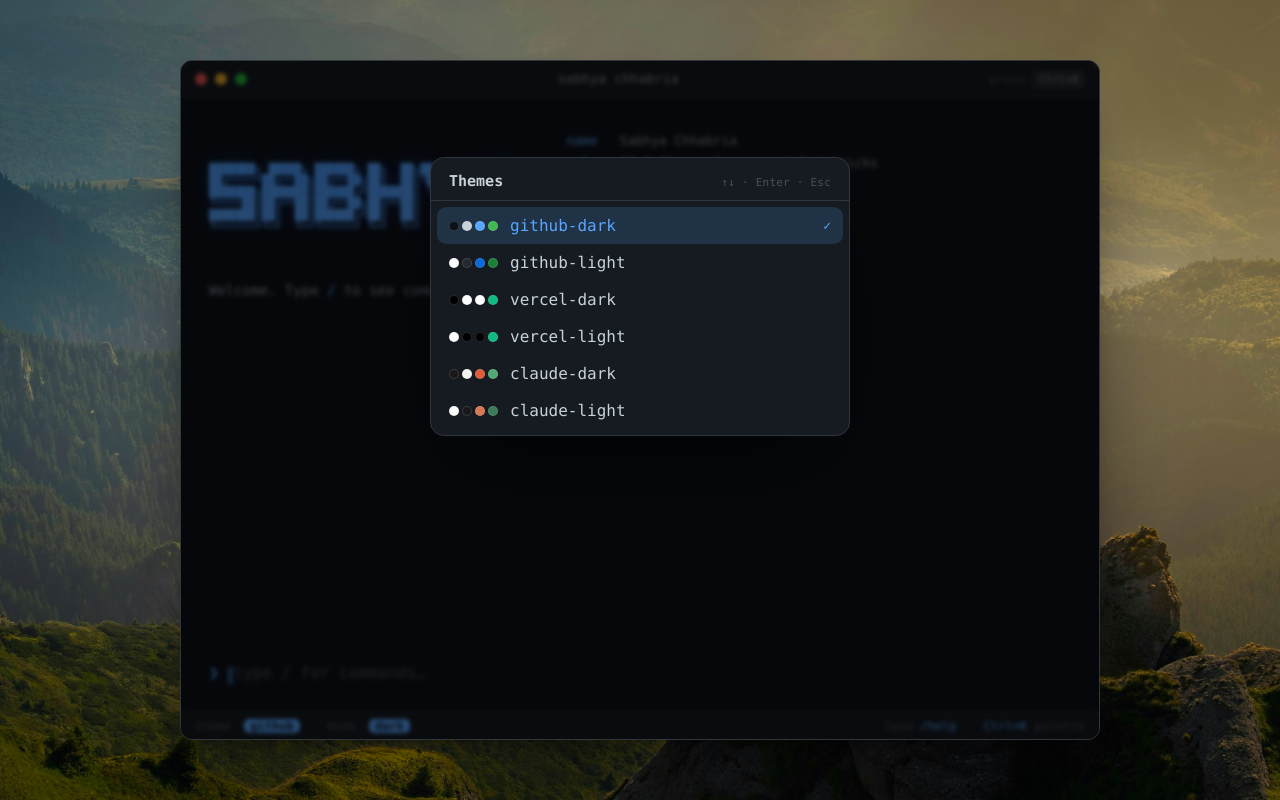
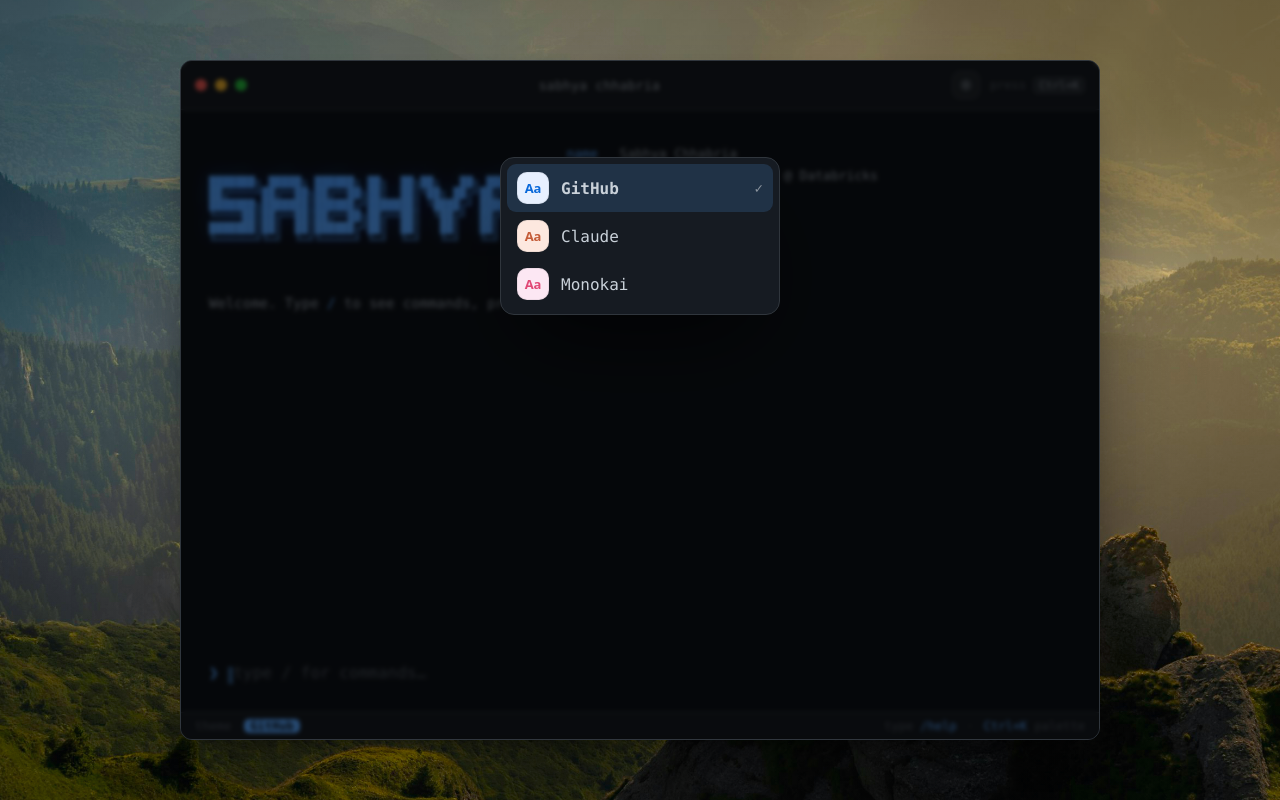
Before and after one commit to SabhyaC26/SabhyaC26.github.io, a React (Vite) app: page / in a window 1280 px wide. Both pictures are taken after a click on the button 221 px from the left and 78 px from the top of the page. Built offline with nearby package versions, Linux system fonts and the light colour scheme.

Commit message:
Simplify themes to GitHub, Claude, and Monokai with a Codex-style picker.
Brand selection is separate from a titlebar light/dark toggle, and the picker uses Aa swatches instead of cycling light/dark pairs.

```diff
--- a/src/styles.css
+++ b/src/styles.css
@@ -248,6 +248,9 @@ body {
 }
 
 .title-hint {
+  display: flex;
+  align-items: center;
+  gap: 10px;
   font-size: 12px;
   color: var(--fg-faint);
   white-space: nowrap;
@@ -260,6 +263,33 @@ body {
   border-radius: 5px;
   padding: 1px 5px;
   font-size: 11px;
+}
+
+.mode-toggle {
+  display: inline-flex;
+  align-items: center;
+  justify-content: center;
+  width: 28px;
+  height: 28px;
+  padding: 0;
+  border: 1px solid var(--border);
+  border-radius: 8px;
+  background: color-mix(in srgb, var(--fg) 5%, transparent);
+  color: var(--fg-muted);
+  cursor: pointer;
+  transition:
+    background 0.12s ease,
+    color 0.12s ease,
+    border-color 0.12s ease;
+}
+.mode-toggle:hover {
+  color: var(--fg);
+  border-color: color-mix(in srgb, var(--accent) 45%, var(--border));
+  background: color-mix(in srgb, var(--accent) 10%, transparent);
+}
+.mode-toggle:focus-visible {
+  outline: 1px solid var(--accent);
+  outline-offset: 1px;
 }
 
 /* ──────────────────────────────── body ──────────────────────────────── */
@@ -911,47 +941,44 @@ button.chip-btn:hover {
 /* ───────────────────────────── theme picker ───────────────────────────── */
 
 .theme-picker {
-  width: min(420px, 92%);
+  width: min(280px, 92%);
 }
-.theme-picker-header {
-  display: flex;
-  align-items: baseline;
-  justify-content: space-between;
-  gap: 12px;
-  padding: 14px 18px 10px;
-  border-bottom: 1px solid var(--border);
-}
-.theme-picker-title {
-  font-size: 15px;
-  color: var(--fg);
-  font-weight: 600;
-}
-.theme-picker-hint {
-  font-size: 11px;
-  color: var(--fg-faint);
-  letter-spacing: 0.02em;
+.theme-picker-list {
+  padding: 6px;
 }
 .theme-picker-item {
   align-items: center;
+  gap: 12px;
+  padding: 8px 10px;
 }
-.theme-swatch {
+.theme-aa {
   display: inline-flex;
-  gap: 3px;
+  align-items: center;
+  justify-content: center;
+  width: 32px;
+  height: 32px;
+  border-radius: 10px;
+  font-size: 13px;
+  font-weight: 700;
+  letter-spacing: -0.02em;
   flex: none;
-}
-.theme-swatch span {
-  width: 10px;
-  height: 10px;
-  border-radius: 999px;
-  border: 1px solid color-mix(in srgb, var(--fg) 18%, transparent);
+  font-family:
+    ui-sans-serif,
+    system-ui,
+    -apple-system,
+    "Segoe UI",
+    sans-serif;
+  box-shadow: inset 0 0 0 1px color-mix(in srgb, #000 6%, transparent);
 }
 .theme-check {
   margin-left: auto;
-  color: var(--accent);
-  font-size: 13px;
+  color: var(--fg-muted);
+  font-size: 14px;
+  font-weight: 600;
 }
 .theme-picker-item.selected .name {
-  color: var(--accent);
+  color: var(--fg);
+  font-weight: 600;
 }
 .theme-picker:focus {
   outline: none;
@@ -963,7 +990,7 @@ button.chip-btn:hover {
   .desktop-wallpaper {
     transform: none;
   }
-  .title-hint {
+  .title-hint-text {
     display: none;
   }
   .body {
--- a/src/terminal/Terminal.tsx
+++ b/src/terminal/Terminal.tsx
@@ -7,9 +7,14 @@ import {
   useState,
 } from "react";
 import type { KeyboardEvent, MouseEvent as ReactMouseEvent, ReactNode } from "react";
-import type { CommandContext, HistoryEntry, ThemeName } from "./types";
+import type { CommandContext, HistoryEntry, ThemeId, ThemeMode, ThemeName } from "./types";
 import { completionNames, findCommand, suggestCommand } from "./commands";
-import { defaultTheme, themeOrder, themeVars, themes } from "./themes";
+import {
+  resolveSavedTheme,
+  themeName,
+  themeVars,
+  themes,
+} from "./themes";
 import { portfolio } from "../content/portfolio";
 import { Desktop } from "../desktop/Desktop";
 import { Window } from "../desktop/Window";
@@ -28,11 +33,52 @@ const isMac =
 const META_LABEL = isMac ? "⌘" : "Ctrl+";
 
 function loadTheme(): ThemeName {
-  const saved = typeof localStorage !== "undefined" ? localStorage.getItem(THEME_KEY) : null;
-  if (saved && (themeOrder as string[]).includes(saved)) {
-    return saved as ThemeName;
-  }
-  return defaultTheme;
+  const saved =
+    typeof localStorage !== "undefined" ? localStorage.getItem(THEME_KEY) : null;
+  return resolveSavedTheme(saved);
+}
+
+function ModeToggle({
+  mode,
+  onToggle,
+}: {
+  mode: ThemeMode;
+  onToggle: () => void;
+}) {
+  const isDark = mode === "dark";
+  return (
+    <button
+      type="button"
+      className="mode-toggle"
+      title={isDark ? "Switch to light mode" : "Switch to dark mode"}
+      aria-label={isDark ? "Switch to light mode" : "Switch to dark mode"}
+      onClick={(e) => {
+        e.stopPropagation();
+        onToggle();
+      }}
+    >
+      {isDark ? (
+        <svg width="14" height="14" viewBox="0 0 24 24" fill="none" aria-hidden>
+          <circle cx="12" cy="12" r="4" stroke="currentColor" strokeWidth="2" />
+          <path
+            d="M12 2v2M12 20v2M4.93 4.93l1.41 1.41M17.66 17.66l1.41 1.41M2 12h2M20 12h2M4.93 19.07l1.41-1.41M17.66 6.34l1.41-1.41"
+            stroke="currentColor"
+            strokeWidth="2"
+            strokeLinecap="round"
+          />
+        </svg>
+      ) : (
+        <svg width="14" height="14" viewBox="0 0 24 24" fill="none" aria-hidden>
+          <path
+            d="M21 14.5A8.5 8.5 0 0 1 9.5 3 7 7 0 1 0 21 14.5Z"
+            stroke="currentColor"
+            strokeWidth="2"
+            strokeLinejoin="round"
+          />
+        </svg>
+      )}
+    </button>
+  );
 }
 
 function UnknownCommand({ name, suggestion }: { name: string; suggestion?: string }) {
@@ -90,6 +136,20 @@ export function Terminal() {
     }
   }, []);
 
+  const applyThemeId = useCallback(
+    (id: ThemeId) => {
+      applyTheme(themeName(id, themes[theme].mode));
+    },
+    [applyTheme, theme],
+  );
+
+  const toggleMode = useCallback(() => {
+    const nextMode: ThemeMode = themes[theme].mode === "dark" ? "light" : "dark";
+    applyTheme(themeName(themes[theme].id, nextMode));
+  }, [applyTheme, theme]);
+
+  const openThemePicker = useCallback(() => setThemePickerOpen(true), []);
+
   const execute = useCallback(
     (line: string) => {
       const raw = line;
@@ -125,6 +185,7 @@ export function Terminal() {
         raw,
         theme,
         setTheme: applyTheme,
+        setThemeId: applyThemeId,
         openThemePicker: () => setThemePickerOpen(true),
         clearHistory,
         runCommand: (next) => execute(next),
@@ -134,7 +195,7 @@ export function Terminal() {
       if (cmd.name === "clear") return; // clearHistory already wiped the screen
       addEntry(raw, result ?? null);
     },
-    [addEntry, applyTheme, clearHistory, theme],
+    [addEntry, applyTheme, applyThemeId, clearHistory, theme],
   );
 
   // Boot sequence (guarded against StrictMode double-invoke).
@@ -283,20 +344,14 @@ export function Terminal() {
     [acIndex, clearHistory, complete, execute, input, showAutocomplete, suggestions],
   );
 
-  const toggleMode = useCallback(() => {
-    const [currentBrand, currentMode] = theme.split("-") as [string, string];
-    const nextMode = currentMode === "dark" ? "light" : "dark";
-    applyTheme(`${currentBrand}-${nextMode}` as ThemeName);
-  }, [applyTheme, theme]);
-
-  const openThemePicker = useCallback(() => setThemePickerOpen(true), []);
-
   const focusInput = useCallback((e: ReactMouseEvent) => {
     const target = e.target as HTMLElement;
     if (target.closest("a, button")) return;
     if (window.getSelection()?.toString()) return;
     inputRef.current?.focus();
   }, []);
+
+  const current = themes[theme];
 
   return (
     <Desktop>
@@ -305,7 +360,10 @@ export function Terminal() {
         title={portfolio.name.toLowerCase()}
         titleTrailing={
           <>
-            press <kbd>{META_LABEL}K</kbd>
+            <ModeToggle mode={current.mode} onToggle={toggleMode} />
+            <span className="title-hint-text">
+              press <kbd>{META_LABEL}K</kbd>
+            </span>
           </>
         }
         traffic={
@@ -372,11 +430,10 @@ export function Terminal() {
         </div>
 
         <StatusBar
-          theme={theme}
+          themeLabel={current.label}
           metaLabel={META_LABEL}
           onOpenPalette={() => setPaletteOpen(true)}
           onOpenThemePicker={openThemePicker}
-          onToggleMode={toggleMode}
         />
 
         {paletteOpen && (
@@ -395,8 +452,8 @@ export function Terminal() {
 
         {themePickerOpen && (
           <ThemePicker
-            current={theme}
-            onSelect={applyTheme}
+            currentId={current.id}
+            onSelect={applyThemeId}
             onClose={() => {
               setThemePickerOpen(false);
               inputRef.current?.focus();
--- a/src/terminal/commands.tsx
+++ b/src/terminal/commands.tsx
@@ -1,7 +1,7 @@
 import { useState } from "react";
-import type { Command, CommandCategory, ThemeName } from "./types";
+import type { Command, CommandCategory, ThemeId } from "./types";
 import { portfolio } from "../content/portfolio";
-import { themeOrder, themes } from "./themes";
+import { themeMeta, themeOrder, themes } from "./themes";
 
 /* ───────────────────────── presentational helpers ───────────────────────── */
 
@@ -205,33 +205,38 @@ export const commands: Command[] = [
         return (
           <div className="out">
             <p className="muted">
-              current theme: <span className="accent">{ctx.theme}</span>
+              current theme:{" "}
+              <span className="accent">{themes[ctx.theme].label}</span>
             </p>
             <div className="stack">
-              {themeOrder.map((t) => (
+              {themeOrder.map((id) => {
+                const t = themeMeta(id);
+                const active = themes[ctx.theme].id === id;
+                return (
                   <button
-                  key={t}
+                    key={id}
                     type="button"
-                  className={`chip chip-btn${t === ctx.theme ? " chip-active" : ""}`}
+                    className={`chip chip-btn${active ? " chip-active" : ""}`}
                     style={{
-                    borderColor: t === ctx.theme ? themes[t].colors.accent : undefined,
-                    color: t === ctx.theme ? themes[t].colors.accent : undefined,
+                      borderColor: active ? t.colors.accent : undefined,
+                      color: active ? t.colors.accent : undefined,
                     }}
-                  onClick={() => ctx.setTheme(t)}
+                    onClick={() => ctx.setThemeId(id)}
                   >
-                  {t}
+                    {t.label}
                   </button>
-              ))}
+                );
+              })}
             </div>
             <p className="faint">click a theme, or use the picker</p>
           </div>
         );
       }
       if ((themeOrder as string[]).includes(name)) {
-        ctx.setTheme(name as ThemeName);
+        ctx.setThemeId(name as ThemeId);
         return (
           <span className="muted">
-            theme → <span className="accent">{name}</span>
+            theme → <span className="accent">{themeMeta(name as ThemeId).label}</span>
           </span>
         );
       }
--- a/src/terminal/components/StatusBar.tsx
+++ b/src/terminal/components/StatusBar.tsx
@@ -1,20 +1,16 @@
 interface StatusBarProps {
-  theme: string;
+  themeLabel: string;
   metaLabel: string;
   onOpenPalette: () => void;
   onOpenThemePicker: () => void;
-  onToggleMode: () => void;
 }
 
 export function StatusBar({
-  theme,
+  themeLabel,
   metaLabel,
   onOpenPalette,
   onOpenThemePicker,
-  onToggleMode,
 }: StatusBarProps) {
-  const [themeName, themeMode] = theme.split("-") as [string, string];
-
   return (
     <div className="statusbar">
       <span
@@ -22,7 +18,7 @@ export function StatusBar({
         role="button"
         tabIndex={0}
         title="Choose theme"
-        aria-label={`Theme ${themeName}. Click to choose a theme.`}
+        aria-label={`Theme ${themeLabel}. Click to choose a theme.`}
         style={{ cursor: "pointer", userSelect: "none" }}
         onMouseDown={(e) => {
           e.preventDefault();
@@ -35,28 +31,7 @@ export function StatusBar({
           }
         }}
       >
-        theme&nbsp;<span className="badge">{themeName}</span>
-      </span>
-      <span className="dim">·</span>
-      <span
-        className="seg"
-        role="button"
-        tabIndex={0}
-        title="Toggle light / dark"
-        aria-label={`Mode ${themeMode}. Click to toggle light or dark.`}
-        style={{ cursor: "pointer", userSelect: "none" }}
-        onMouseDown={(e) => {
-          e.preventDefault();
-          onToggleMode();
-        }}
-        onKeyDown={(e) => {
-          if (e.key === "Enter" || e.key === " ") {
-            e.preventDefault();
-            onToggleMode();
-          }
-        }}
-      >
-        mode&nbsp;<span className="badge">{themeMode}</span>
+        theme&nbsp;<span className="badge">{themeLabel}</span>
       </span>
       <span className="spacer" />
       <span className="dim sm-hide">
--- a/src/terminal/components/ThemePicker.tsx
+++ b/src/terminal/components/ThemePicker.tsx
@@ -1,16 +1,16 @@
 import { useEffect, useRef, useState } from "react";
 import type { KeyboardEvent } from "react";
-import type { ThemeName } from "../types";
-import { themeOrder, themes } from "../themes";
+import type { ThemeId } from "../types";
+import { themeMeta, themeOrder } from "../themes";
 
 interface ThemePickerProps {
-  current: ThemeName;
-  onSelect: (name: ThemeName) => void;
+  currentId: ThemeId;
+  onSelect: (id: ThemeId) => void;
   onClose: () => void;
 }
 
-export function ThemePicker({ current, onSelect, onClose }: ThemePickerProps) {
-  const initial = Math.max(0, themeOrder.indexOf(current));
+export function ThemePicker({ currentId, onSelect, onClose }: ThemePickerProps) {
+  const initial = Math.max(0, themeOrder.indexOf(currentId));
   const [active, setActive] = useState(initial);
   const listRef = useRef<HTMLDivElement>(null);
 
@@ -25,8 +25,8 @@ export function ThemePicker({ current, onSelect, onClose }: ThemePickerProps) {
     el?.scrollIntoView({ block: "nearest" });
   }, [active]);
 
-  function choose(name: ThemeName) {
-    onSelect(name);
+  function choose(id: ThemeId) {
+    onSelect(id);
     onClose();
   }
 
@@ -68,17 +68,13 @@ export function ThemePicker({ current, onSelect, onClose }: ThemePickerProps) {
         aria-label="Color themes"
         onKeyDown={handleKeyDown}
       >
-        <div className="theme-picker-header">
-          <span className="theme-picker-title">Themes</span>
-          <span className="theme-picker-hint">↑↓ · Enter · Esc</span>
-        </div>
-        <div className="palette-list">
-          {themeOrder.map((name, i) => {
-            const t = themes[name];
-            const selected = name === current;
+        <div className="palette-list theme-picker-list">
+          {themeOrder.map((id, i) => {
+            const t = themeMeta(id);
+            const selected = id === currentId;
             return (
               <div
-                key={name}
+                key={id}
                 data-theme-index={i}
                 role="option"
                 aria-selected={selected}
@@ -86,14 +82,15 @@ export function ThemePicker({ current, onSelect, onClose }: ThemePickerProps) {
                 onMouseEnter={() => setActive(i)}
                 onMouseDown={(e) => {
                   e.preventDefault();
-                  choose(name);
+                  choose(id);
                 }}
               >
-                <span className="theme-swatch" aria-hidden>
-                  <span style={{ background: t.colors.bg }} />
-                  <span style={{ background: t.colors.fg }} />
-                  <span style={{ background: t.colors.accent }} />
-                  <span style={{ background: t.colors.green }} />
+                <span
+                  className="theme-aa"
+                  aria-hidden
+                  style={{ background: t.preview.bg, color: t.preview.fg }}
+                >
+                  Aa
                 </span>
                 <span className="name">{t.label}</span>
                 {selected && <span className="theme-check">✓</span>}
--- a/src/terminal/themes.ts
+++ b/src/terminal/themes.ts
@@ -1,9 +1,14 @@
-import type { Theme, ThemeColors, ThemeName } from "./types";
+import type { Theme, ThemeColors, ThemeId, ThemeMode, ThemeName } from "./types";
+
+export const themeIds: ThemeId[] = ["github", "claude", "monokai"];
 
 export const themes: Record<ThemeName, Theme> = {
   "github-dark": {
     name: "github-dark",
-    label: "github-dark",
+    id: "github",
+    mode: "dark",
+    label: "GitHub",
+    preview: { bg: "#e7f0ff", fg: "#0969da" },
     colors: {
       bg: "#0d1117",
       bgElevated: "#161b22",
@@ -21,7 +26,10 @@ export const themes: Record<ThemeName, Theme> = {
   },
   "github-light": {
     name: "github-light",
-    label: "github-light",
+    id: "github",
+    mode: "light",
+    label: "GitHub",
+    preview: { bg: "#e7f0ff", fg: "#0969da" },
     colors: {
       bg: "#ffffff",
       bgElevated: "#f6f8fa",
@@ -37,45 +45,12 @@ export const themes: Record<ThemeName, Theme> = {
       selection: "rgba(9, 105, 218, 0.12)",
     },
   },
-  "vercel-dark": {
-    name: "vercel-dark",
-    label: "vercel-dark",
-    colors: {
-      bg: "#000000",
-      bgElevated: "#111111",
-      fg: "#ffffff",
-      fgMuted: "#a1a1aa",
-      fgFaint: "#3f3f46",
-      accent: "#ffffff",
-      green: "#10b981",
-      red: "#ef4444",
-      yellow: "#f59e0b",
-      blue: "#3b82f6",
-      border: "#27272a",
-      selection: "rgba(255, 255, 255, 0.15)",
-    },
-  },
-  "vercel-light": {
-    name: "vercel-light",
-    label: "vercel-light",
-    colors: {
-      bg: "#ffffff",
-      bgElevated: "#fafafa",
-      fg: "#000000",
-      fgMuted: "#71717a",
-      fgFaint: "#e4e4e7",
-      accent: "#000000",
-      green: "#10b981",
-      red: "#ef4444",
-      yellow: "#f59e0b",
-      blue: "#3b82f6",
-      border: "#e4e4e7",
-      selection: "rgba(0, 0, 0, 0.08)",
-    },
-  },
   "claude-dark": {
     name: "claude-dark",
-    label: "claude-dark",
+    id: "claude",
+    mode: "dark",
+    label: "Claude",
+    preview: { bg: "#fde8df", fg: "#c45c38" },
     colors: {
       bg: "#1b1816",
       bgElevated: "#26211e",
@@ -93,7 +68,10 @@ export const themes: Record<ThemeName, Theme> = {
   },
   "claude-light": {
     name: "claude-light",
-    label: "claude-light",
+    id: "claude",
+    mode: "light",
+    label: "Claude",
+    preview: { bg: "#fde8df", fg: "#c45c38" },
     colors: {
       bg: "#fbfaf7",
       bgElevated: "#f5f2eb",
@@ -109,18 +87,83 @@ export const themes: Record<ThemeName, Theme> = {
       selection: "rgba(217, 119, 83, 0.12)",
     },
   },
+  "monokai-dark": {
+    name: "monokai-dark",
+    id: "monokai",
+    mode: "dark",
+    label: "Monokai",
+    preview: { bg: "#fce7f3", fg: "#e14775" },
+    colors: {
+      bg: "#272822",
+      bgElevated: "#1e1f1c",
+      fg: "#f8f8f2",
+      fgMuted: "#a59f85",
+      fgFaint: "#75715e",
+      accent: "#a6e22e",
+      green: "#a6e22e",
+      red: "#f92672",
+      yellow: "#e6db74",
+      blue: "#66d9ef",
+      border: "#3e3d32",
+      selection: "rgba(166, 226, 46, 0.16)",
+    },
+  },
+  "monokai-light": {
+    name: "monokai-light",
+    id: "monokai",
+    mode: "light",
+    label: "Monokai",
+    preview: { bg: "#fce7f3", fg: "#e14775" },
+    colors: {
+      bg: "#faf8f5",
+      bgElevated: "#f3f0e9",
+      fg: "#2d2a2e",
+      fgMuted: "#6e6a64",
+      fgFaint: "#b0ada5",
+      accent: "#e14775",
+      green: "#269d6b",
+      red: "#e14775",
+      yellow: "#c18401",
+      blue: "#1c8dc7",
+      border: "#e5e1d8",
+      selection: "rgba(225, 71, 117, 0.12)",
+    },
+  },
 };
 
 export const defaultTheme: ThemeName = "github-dark";
+export const defaultThemeId: ThemeId = "github";
+export const defaultThemeMode: ThemeMode = "dark";
 
-export const themeOrder: ThemeName[] = [
-  "github-dark",
-  "github-light",
-  "vercel-dark",
-  "vercel-light",
-  "claude-dark",
-  "claude-light",
-];
+/** Brand order shown in the theme picker. */
+export const themeOrder: ThemeId[] = ["github", "claude", "monokai"];
+
+export function themeName(id: ThemeId, mode: ThemeMode): ThemeName {
+  return `${id}-${mode}`;
+}
+
+export function parseThemeName(name: string): { id: ThemeId; mode: ThemeMode } | null {
+  const [id, mode] = name.split("-") as [string, string];
+  if (!(themeIds as string[]).includes(id)) return null;
+  if (mode !== "dark" && mode !== "light") return null;
+  return { id: id as ThemeId, mode };
+}
+
+/** Resolve a saved value, migrating old vercel-* keys. */
+export function resolveSavedTheme(saved: string | null): ThemeName {
+  if (!saved) return defaultTheme;
+  if (saved.startsWith("vercel-")) {
+    const mode = saved.endsWith("light") ? "light" : "dark";
+    return themeName("github", mode);
+  }
+  if (parseThemeName(saved)) return saved as ThemeName;
+  return defaultTheme;
+}
+
+/** Representative theme entry for picker previews (mode-independent). */
+export function themeMeta(id: ThemeId): Theme {
+  return themes[themeName(id, "dark")];
+}
 
 /** Build the inline CSS-variable style object for a theme. */
 export function themeVars(colors: ThemeColors): Record<string, string> {
```
Also changed, not shown: src/terminal/types.ts (+14 -7 lines). Lines whose indentation alone changed are shown as unchanged.
